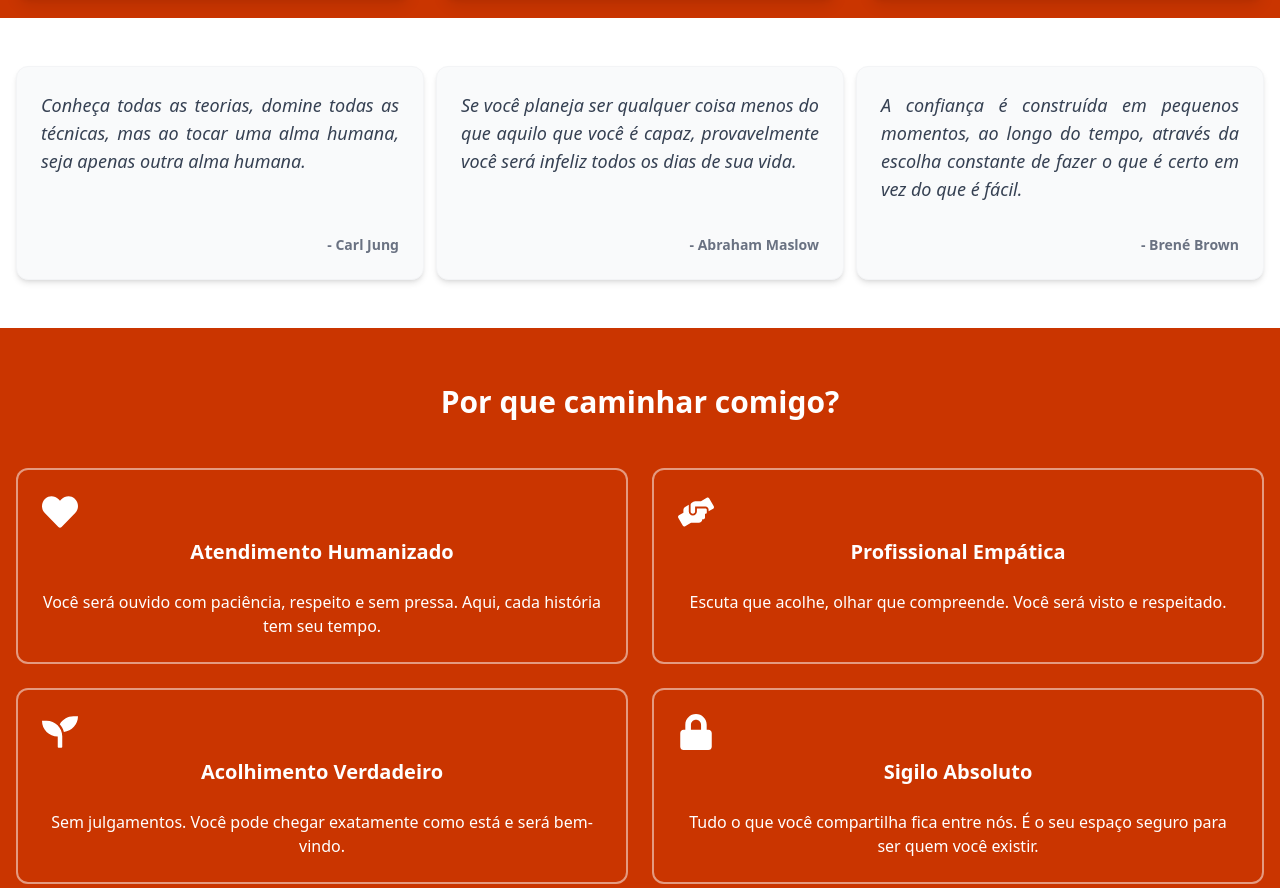
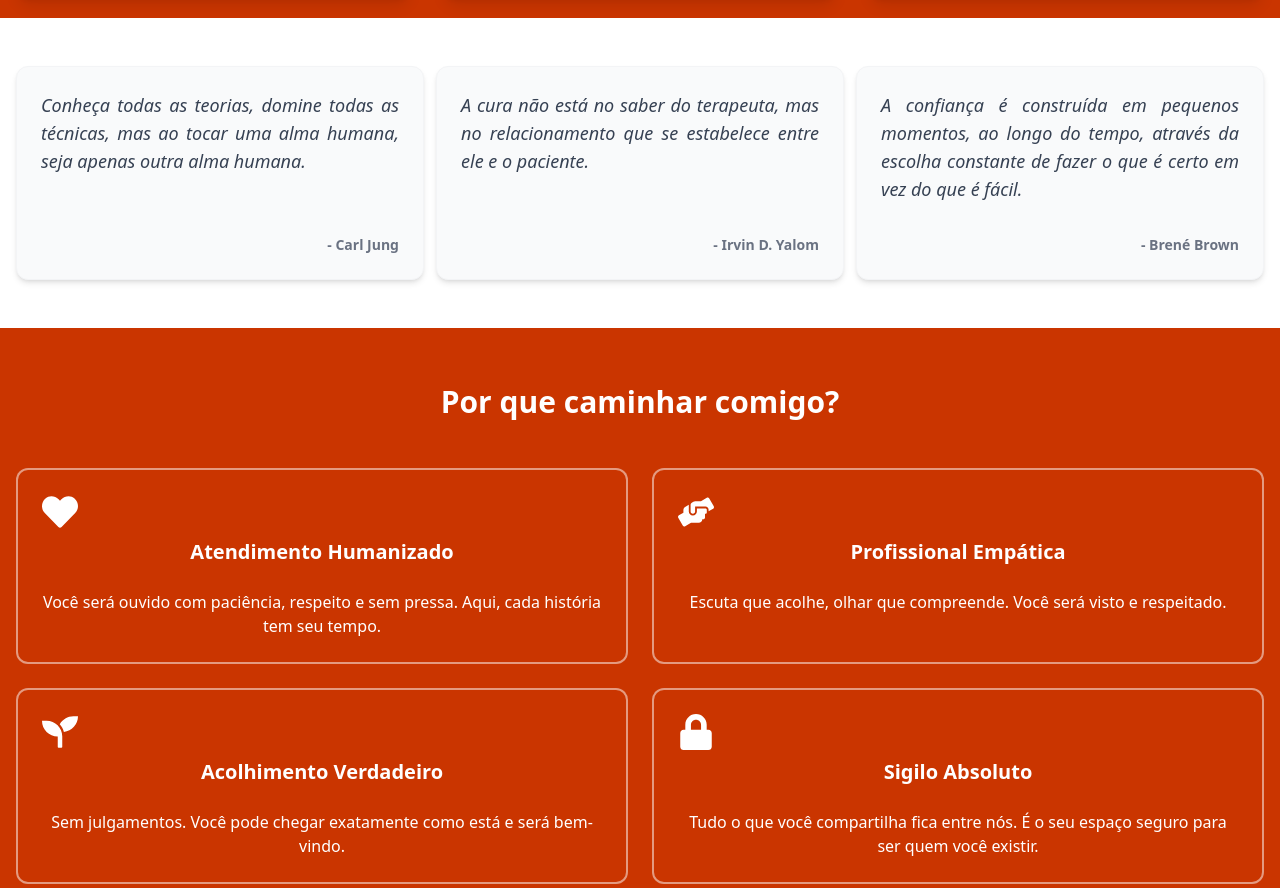
Before and after one commit to flavio16silva/page-claudia-react, a React (Vite) app: page / in a window 1280 px wide. Shown: the part 1594-2482 px from the top of the page. Built offline with nearby package versions, Linux system fonts and the light colour scheme.

Commit message:
Data -> Alteração do Id: 2 -> frase nova

```diff
--- a/src/data/frases.js
+++ b/src/data/frases.js
@@ -6,8 +6,8 @@ export const frases = [
   },
   {
     id: 2,
-    texto: "Se você planeja ser qualquer coisa menos do que aquilo que você é capaz, provavelmente você será infeliz todos os dias de sua vida.",
-    autor: "Abraham Maslow"
+    texto: "A cura não está no saber do terapeuta, mas no relacionamento que se estabelece entre ele e o paciente.",
+    autor: "Irvin D. Yalom"
   },
   {
     id: 3,
```
